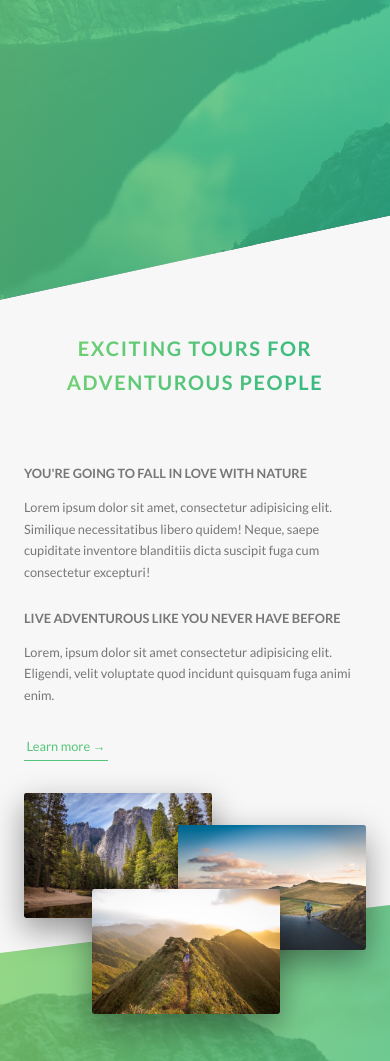
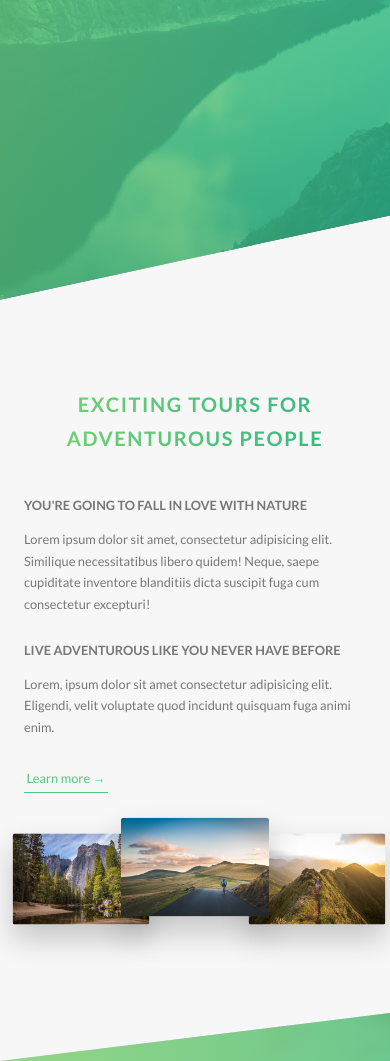
Before and after one commit to ScottSanford/natours, a website: page index.html in a window 390 px wide. Shown: the part 502-1563 px from the top of the page. Drawn offline with Linux system fonts and the light colour scheme.

Commit message:
more media queries

```diff
--- a/sass/base/_utilities.scss
+++ b/sass/base/_utilities.scss
@@ -1,8 +1,22 @@
 .u-center-text {text-align: center !important;}
 
 .u-margin-bottom-small {margin-bottom: 1.5rem !important;}
-.u-margin-bottom-medium {margin-bottom: 4rem !important;}
-.u-margin-bottom-big {margin-bottom: 8rem !important;}
+.u-margin-bottom-medium {
+    margin-bottom: 4rem !important;
+
+    @include respond(tab-port) {
+        margin-bottom: 3rem !important;
+    }
+
+}
+.u-margin-bottom-big {
+    margin-bottom: 8rem !important;
+
+    @include respond(tab-port) {
+        margin-bottom: 5rem !important;
+    }
+
+}
 
 .u-margin-top-big {margin-top: 8rem !important;}
 .u-margin-top-huge {margin-top: 10rem !important;}
--- a/sass/components/_composition.scss
+++ b/sass/components/_composition.scss
@@ -10,19 +10,44 @@
         width: 55%;
         z-index: 10;
 
+        @include respond(tab-port) {
+            float: left;
+            outline-offset: 1.5rem;
+            position: relative;
+            width: 33.333333333%;
+            box-shadow: 0 1.5rem 3rem rgba($color-black, .2);
+        }
+
         &--p1 {
             left: 0;
             top: -2rem;
+
+            @include respond(tab-port) {
+                top: 0;
+                transform: scale(1.2);
+            }
         }
 
         &--p2 {
             right: 0;
             top: 2rem;
+
+            @include respond(tab-port) {
+                top: -1.5rem;
+                transform: scale(1.3);
+                z-index: 100;
+            }
         }
 
         &--p3 {
             left: 20%;
             top: 10rem;
+
+            @include respond(tab-port) {
+                left: 1rem;
+                top: 0;
+                transform: scale(1.2);
+            }
         }
 
         &:hover {
@@ -30,6 +55,12 @@
             outline: 1.5rem solid $color-primary;
             transform: scale(1.05) translateY(-.5rem);
             z-index: 20;
+
+            @include respond(tab-port) {
+                box-shadow: 0 1.5rem 2rem rgba($color-black, .2);
+                outline: 1.2rem solid $color-primary;
+                transform: scale(1.03) translateY(-.5rem);
+            }
         }
     }
 
--- a/sass/components/_feature-box.scss
+++ b/sass/components/_feature-box.scss
@@ -6,6 +6,10 @@
     padding: 2.5rem;
     text-align: center;
     transition: transform .2s;
+
+    @include respond(tab-land) {
+        padding: 1.5rem;
+    }
 
     &:hover {
         transform: scale(1.03) translateY(-1.5rem);
@@ -19,5 +23,9 @@
         display: inline-block;
         font-size: 6rem;
         margin-bottom: .5rem;
+
+        @include respond(tab-port) {
+            margin: 0;
+        }
     }
 }
--- a/sass/layout/_footer.scss
+++ b/sass/layout/_footer.scss
@@ -11,6 +11,10 @@
     &__logo-box {
         margin-bottom: 8rem;
         text-align: center;
+
+        @include respond(tab-port) {
+            margin-bottom: 6rem;
+        }
     }
 
     &__logo {
--- a/sass/layout/_grid.scss
+++ b/sass/layout/_grid.scss
@@ -8,6 +8,10 @@
         @include respond(tab-port) {
             margin-bottom: $gutter-vertical-small;
         }
+    }
+
+    @include respond(tab-land) {
+        padding: 0 5rem;
     }
 
     @include respond(tab-port) {
--- a/sass/layout/_header.scss
+++ b/sass/layout/_header.scss
@@ -7,7 +7,7 @@
         -webkit-clip-path: polygon(0 0, 100% 0, 100% 75vh, 0 100%);
     position: relative;
 
-    @include respond(phone) {
+    @include respond(tab-port) {
         clip-path: polygon(0 0, 100% 0, 100% 85vh, 0 100%);
             -webkit-clip-path: polygon(0 0, 100% 0, 100% 85vh, 0 100%);
     }
--- a/sass/pages/_home.scss
+++ b/sass/pages/_home.scss
@@ -2,6 +2,10 @@
     background-color: $color-grey-light-1;
     margin-top: -20vh;
     padding: 25rem 0;
+
+    @include respond(tab-port) {
+        padding: 32rem 0 25rem 0;
+    }
 }
 
 .section-features {
@@ -18,17 +22,29 @@
     & > * {
         transform: skewY(7deg);
     }
+
+    @include respond(tab-port) {
+        padding: 10rem 0;
+    }
 }
 
 .section-tours {
     background-color: $color-grey-light-1;
     margin-top: -10rem;
     padding: 25rem 0 15rem 0;
+
+    @include respond(tab-port) {
+        padding: 20rem 0 10rem 0;
+    }
 }
 
 .section-stories {
     padding: 15rem 0;
     position: relative;
+
+    @include respond(tab-port) {
+        padding: 10rem 0;
+    }
 }
 
 .section-book {
@@ -38,6 +54,10 @@
         $color-primary-light,
         $color-primary-dark
     );
+
+    @include respond(tab-port) {
+        padding: 15rem 0;
+    }
 }
 
 .book {
```
Also changed, not shown: css/style.css.
